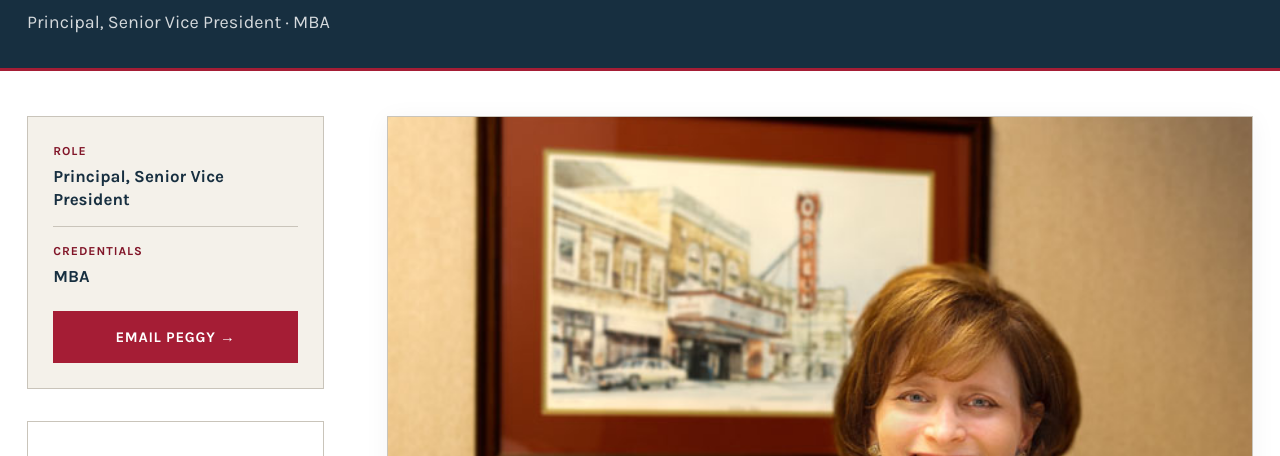
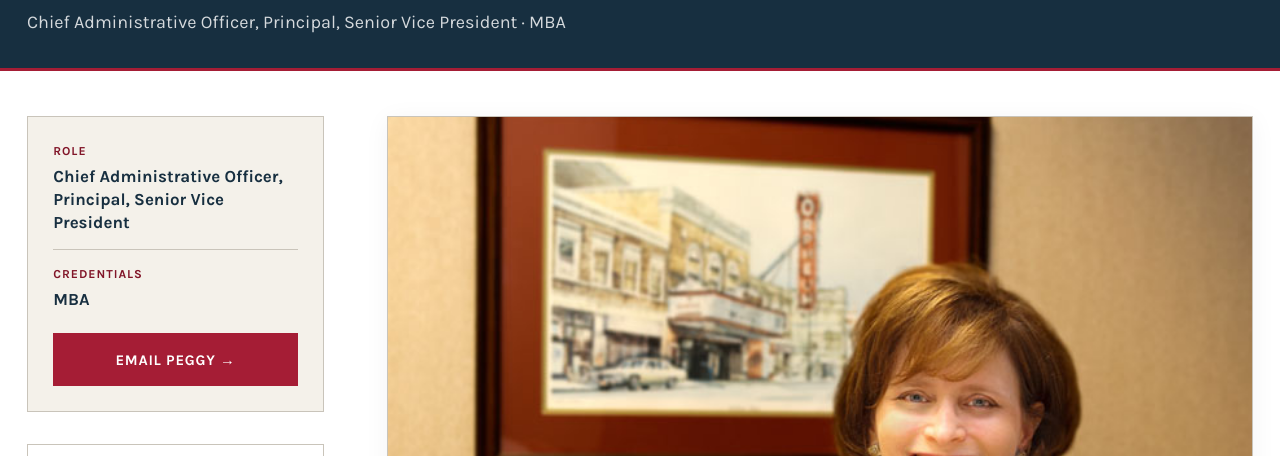
Before and after one commit to jhworth8/summit-asset-management, an Astro site in the folder redesign/: page /our-team/principals/peggy-k-adler in a window 1280 px wide. Shown: the part 269-725 px from the top of the page. Built offline with nearby package versions, Linux system fonts and the light colour scheme; Astro itself is replaced by a stand-in of ours.

Commit message:
Suggested: 1 wording change on Bio: Peggy K Adler (by Peggy)

```diff
--- a/redesign/src/content/team/peggy-k-adler.md
+++ b/redesign/src/content/team/peggy-k-adler.md
@@ -1,7 +1,7 @@
 ---
 name: Peggy K. Adler
 credentials: MBA
-title: Principal, Senior Vice President
+title: "Chief Administrative Officer, Principal, Senior Vice President"
 shortRole: Principal
 group: principals
 order: 4
```
